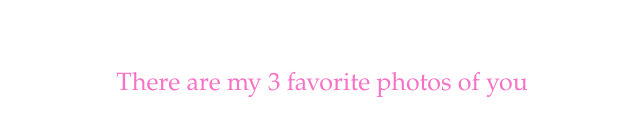
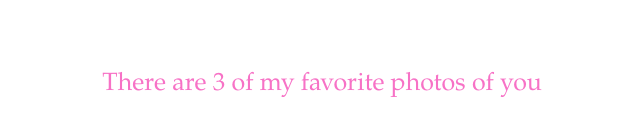
Before and after one commit to Sylviee2/nbl-bdth, a plain HTML site: page index.html in a window 1280 px wide. Shown: the part 822-952 px from the top of the page, without its empty margins (318-958 px from the left). Drawn offline with nearby package versions, Linux system fonts and the light colour scheme.

Commit message:
Update index.html

```diff
--- a/index.html
+++ b/index.html
@@ -20,7 +20,7 @@
     <div class="dropdown">
         <img width="100px" src="gambar/arrow.gif" alt="GIF Image">
     </div>
-    <h1 class="text">There are my 3 favorite photos of you</h1>
+    <h1 class="text">There are 3 of my favorite photos of you</h1>
     <section class="features">
         <div class="feature">
             <svg xmlns="http://www.w3.org/2000/svg" width="30" height="30" viewBox="0 0 100 100"><path fill="#ffc7ea" d="M50 0a18.955 18.955 0 0 0-18.955 18.957A18.955 18.955 0 0 0 47.5 37.747V97.5A2.5 2.5 0 0 0 50 100a2.5 2.5 0 0 0 2.5-2.5V37.746a18.955 18.955 0 0 0 16.455-18.789A18.955 18.955 0 0 0 50 0zm-4.832 8.549a5.947 5.947 0 0 1 5.947 5.947a5.947 5.947 0 0 1-5.947 5.947a5.947 5.947 0 0 1-5.947-5.947a5.947 5.947 0 0 1 5.947-5.947z" color="#ffc7ea"/></svg>
```
